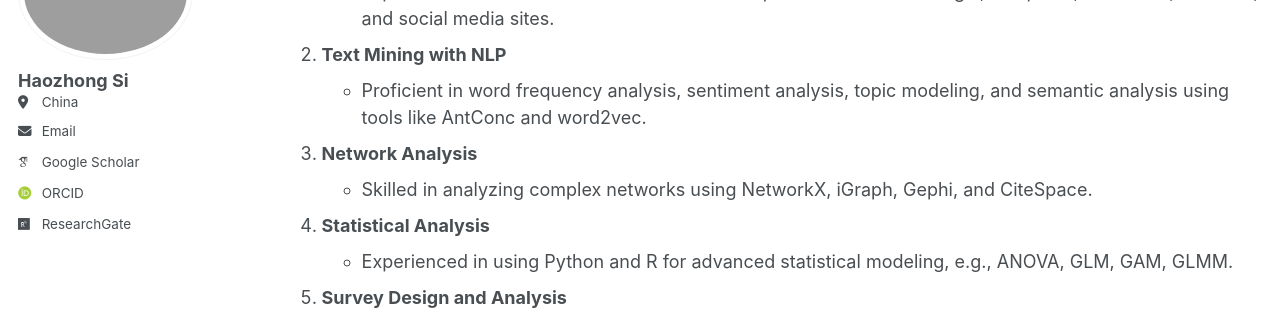
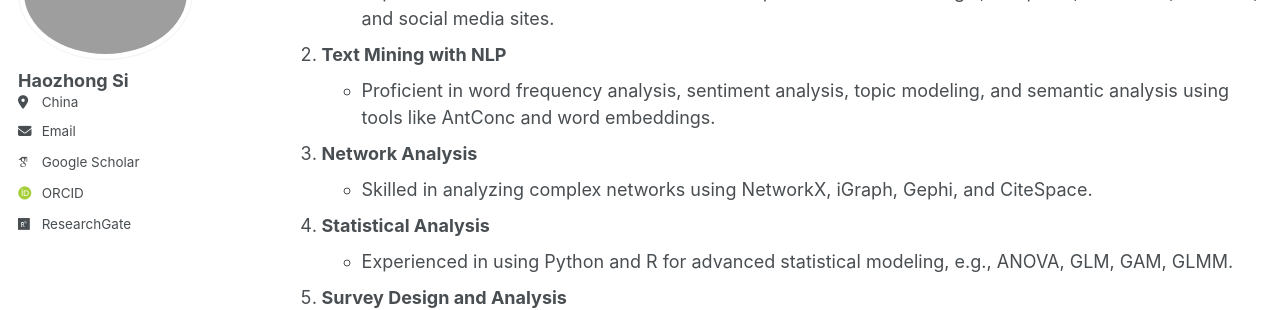
Before and after one commit to caicai555/hzsi-website, a Jekyll site: the page built from _pages/cv.md, in a window 1280 px wide and 900 px high, scrolled down 363 px. Shown: the part 180-490 px from the top of the window. Built offline with Jekyll 4.4.1, drawn with Linux system fonts in a browser that asks for light colours; some web fonts are replaced.

Commit message:
Update cv.md

```diff
--- a/_pages/cv.md
+++ b/_pages/cv.md
@@ -25,7 +25,7 @@ RELEVANT SKILLS
 1. **Web Scraping and API Integration**
     - Experienced in automated data collection from platforms such as Google, Wikipedia, iNaturalist, YouTube, and social media sites.
 2. **Text Mining with NLP**
-    - Proficient in word frequency analysis, sentiment analysis, topic modeling, and semantic analysis using tools like AntConc and word2vec.
+    - Proficient in word frequency analysis, sentiment analysis, topic modeling, and semantic analysis using tools like AntConc and word embeddings.
 3. **Network Analysis**
     - Skilled in analyzing complex networks using NetworkX, iGraph, Gephi, and CiteSpace.
 4. **Statistical Analysis**
```
